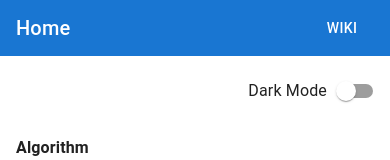
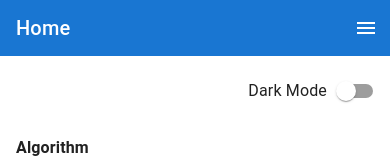
Before and after one commit to kwanlokto/graphing_library, a Next.js app: page / in a window 390 px wide. Shown: the top 160 px of the page. Built offline with nearby package versions, Linux system fonts and the light colour scheme.

Commit message:
mobile friendly navbar

```diff
--- a/src/ui/navbar.tsx
+++ b/src/ui/navbar.tsx
@@ -1,31 +1,90 @@
-// components/NavBar.tsx
+"use client";
 
-"use client";
+import React, { useState } from "react";
 
 import AppBar from "@mui/material/AppBar";
 import Box from "@mui/material/Box";
 import Button from "@mui/material/Button";
+import Drawer from "@mui/material/Drawer";
+import IconButton from "@mui/material/IconButton";
 import Link from "next/link";
-import React from "react";
+import { MdMenu } from "react-icons/md";
 import Toolbar from "@mui/material/Toolbar";
 import Typography from "@mui/material/Typography";
+import useMediaQuery from "@mui/material/useMediaQuery";
+import { useTheme } from "@mui/material/styles";
 
 export default function NavBar() {
+  const [drawerOpen, setDrawerOpen] = useState(false);
+  const theme = useTheme();
+  const isMobile = useMediaQuery(theme.breakpoints.down("sm"));
+
   return (
+    <>
       <AppBar position="static" color="primary">
         <Toolbar>
-        <Typography variant="h6" component="div" sx={{ flexGrow: 1 }}>
-          <Link href="/" style={{ textDecoration: "none", color: "inherit" }}>
+          {/* Left side brand */}
+          <Typography
+            variant="h6"
+            sx={{ flexGrow: 1, cursor: "pointer" }}
+            component={Link}
+            href="/"
+            style={{ textDecoration: "none", color: "inherit" }}
+          >
             Home
-          </Link>
           </Typography>
 
+          {/* Mobile menu button */}
+          {isMobile ? (
+            <IconButton
+              color="inherit"
+              edge="end"
+              onClick={() => setDrawerOpen(true)}
+            >
+              <MdMenu />
+            </IconButton>
+          ) : (
+            /* Desktop buttons */
             <Box>
               <Button color="inherit" component={Link} href="/wiki">
                 Wiki
               </Button>
             </Box>
+          )}
         </Toolbar>
       </AppBar>
+
+      {/* Drawer for mobile */}
+      <Drawer
+        anchor="right"
+        open={drawerOpen}
+        onClose={() => setDrawerOpen(false)}
+      >
+        <Box
+          sx={{
+            width: 150,
+            p: 2,
+            display: "flex",
+            flexDirection: "column",
+            gap: 2,
+          }}
+        >
+          <Button
+            component={Link}
+            href="/"
+            onClick={() => setDrawerOpen(false)}
+          >
+            Home
+          </Button>
+          <Button
+            component={Link}
+            href="/wiki"
+            onClick={() => setDrawerOpen(false)}
+          >
+            Wiki
+          </Button>
+        </Box>
+      </Drawer>
+    </>
   );
 }
```
Lines whose indentation alone changed are shown as unchanged.
